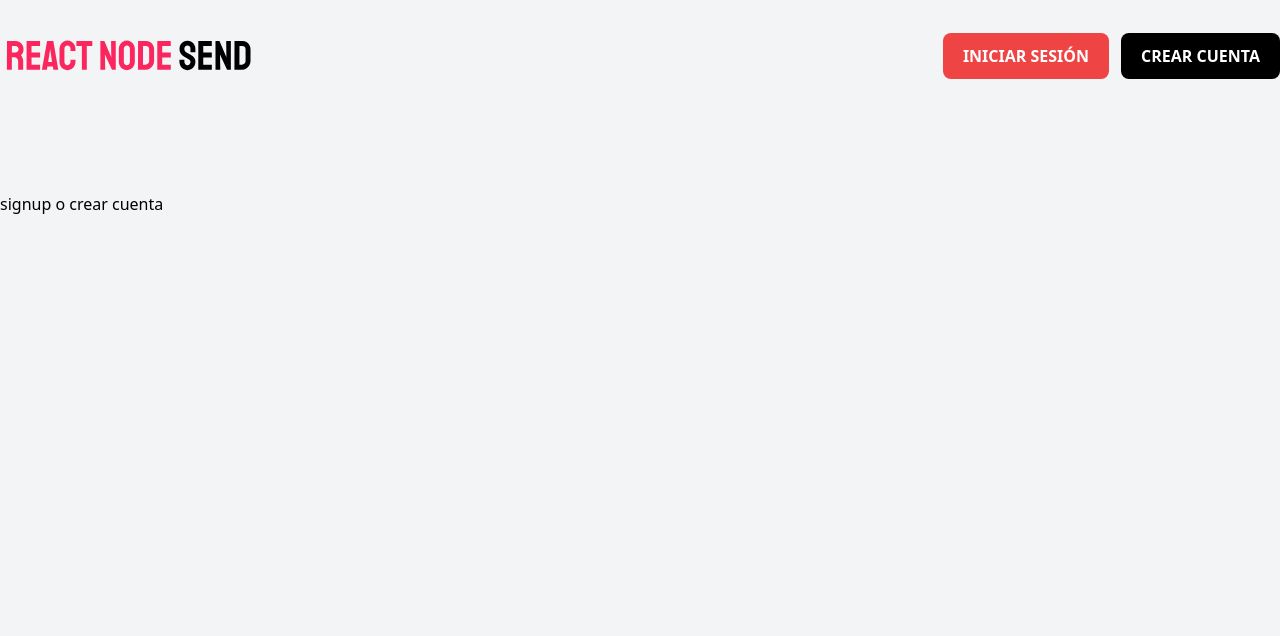
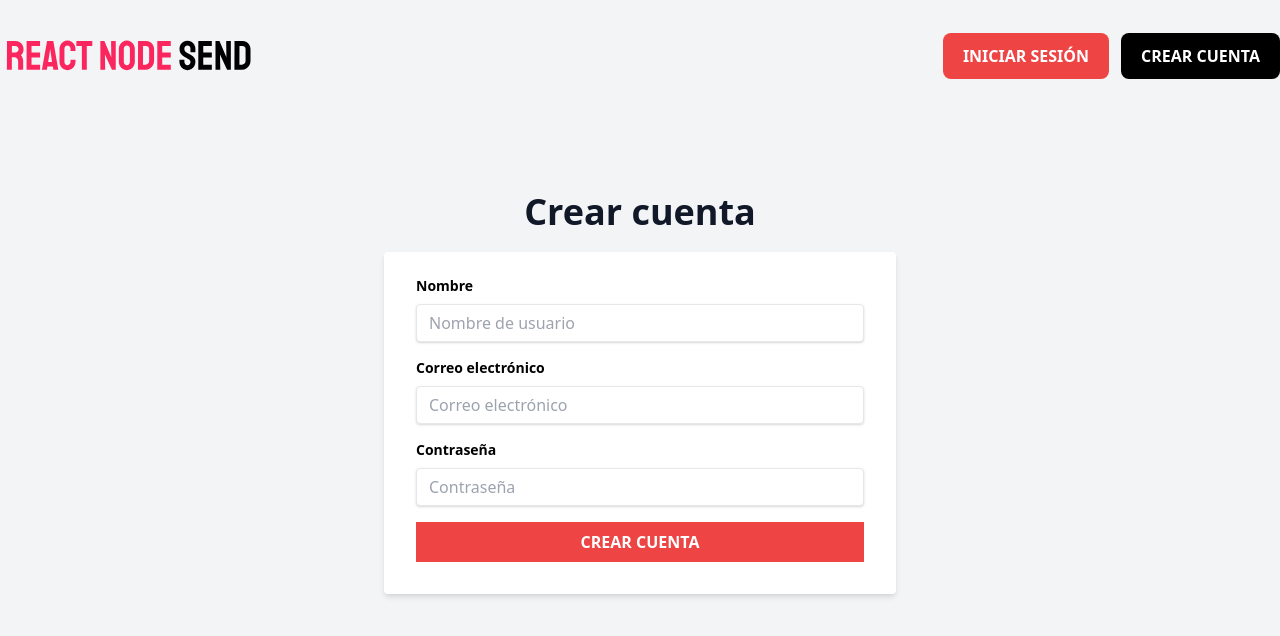
Before and after one commit to OzkrMonroy/reactSendClient, a Next.js app: page /signup in a window 1280 px wide. Shown: the top 636 px of the page. Built offline with nearby package versions, Linux system fonts and the light colour scheme.

Commit message:
Formik and you have been added. Formik initial setup is ready

```diff
--- a/package.json
+++ b/package.json
@@ -8,8 +8,10 @@
     "start": "next start"
   },
   "dependencies": {
+    "formik": "^2.1.5",
     "next": "9.5.2",
     "react": "16.13.1",
-    "react-dom": "16.13.1"
+    "react-dom": "16.13.1",
+    "yup": "^0.29.3"
   }
 }
--- a/pages/signup.js
+++ b/pages/signup.js
@@ -1,12 +1,89 @@
-import React from 'react'
-import Layout from '../components/Layout';
+import React from "react";
+import Layout from "../components/Layout";
+import { useFormik } from "formik";
 
 const Signup = () => {
+  const formik = useFormik({
+    initialValues: {
+      userName: '',
+      userEmail: '',
+      userPassword: ''
+    }
+  })
   return (
     <Layout>
-      <h1>signup o crear cuenta</h1>
+      <div className="md:w-4/5 xl:w-3/5 mx-auto mb-32">
+        <h2 className="text-4xl font-sans font-bold text-gray-900 text-center my-4">
+          Crear cuenta
+        </h2>
+        <div className="flex justify-center mt-5">
+          <div className="w-full max-w-lg">
+            <form className="bg-white rounded shadow-md px-8 pt-6 pb-8 mb-4" onSubmit={formik.handleSubmit}>
+              <div className="mb-4">
+                <label
+                  htmlFor="userName"
+                  className="block text-black text-sm font-bold mb-2"
+                >
+                  Nombre
+                </label>
+                <input
+                  type="text"
+                  className="shadow appearance-none border rounded w-full py-2 px-3 text-gray-700 leading-tight focus:outline-none focus:shadow-outline"
+                  placeholder="Nombre de usuario"
+                  id="userName"
+                  value={formik.values.userName}
+                  onChange={formik.handleChange}
+                  onBlur={formik.handleBlur}
+                />
+              </div>
+
+              <div className="mb-4">
+                <label
+                  htmlFor="userEmail"
+                  className="block text-black text-sm font-bold mb-2"
+                >
+                  Correo electrónico
+                </label>
+                <input
+                  type="email"
+                  className="shadow appearance-none border rounded w-full py-2 px-3 text-gray-700 leading-tight focus:outline-none focus:shadow-outline"
+                  placeholder="Correo electrónico"
+                  id="userEmail"
+                  value={formik.values.userEmail}
+                  onChange={formik.handleChange}
+                  onBlur={formik.handleBlur}
+                />
+              </div>
+
+              <div className="mb-4">
+                <label
+                  htmlFor="userPassword"
+                  className="block text-black text-sm font-bold mb-2"
+                >
+                  Contraseña
+                </label>
+                <input
+                  type="password"
+                  className="shadow appearance-none border rounded w-full py-2 px-3 text-gray-700 leading-tight focus:outline-none focus:shadow-outline"
+                  placeholder="Contraseña"
+                  id="userPassword"
+                  value={formik.values.userPassword}
+                  onChange={formik.handleChange}
+                  onBlur={formik.handleBlur}
+                />
+              </div>
+
+              <input
+                type="submit"
+                className="bg-red-500 hover:bg-gray-900 w-full p-2 text-white uppercase font-bold"
+                value="Crear cuenta"
+              />
+            </form>
+          </div>
+        </div>
+      </div>
     </Layout>
   );
-}
+};
 
 export default Signup;
```
Also changed, not shown: 1 other file (tests, documents, lock files or other folders).
